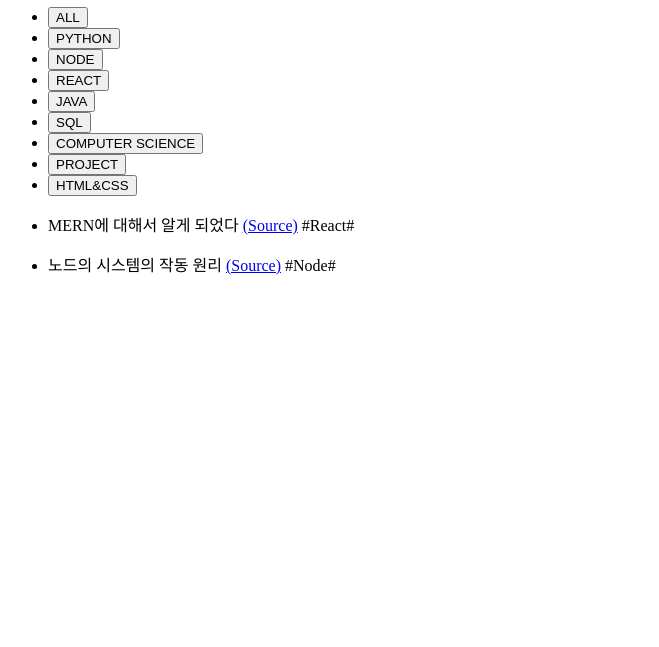
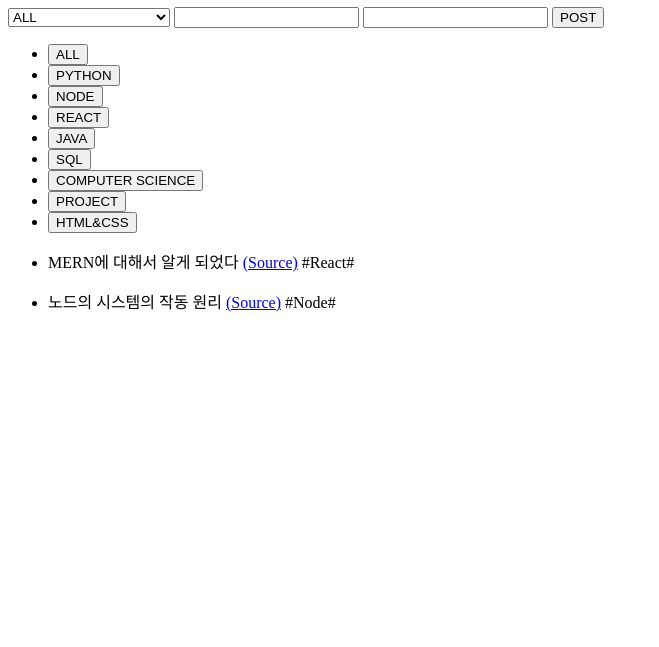
Before and after one commit to Bbokkie-recipe/Today-I-Learned, a plain HTML site: page index.html in a window 1280 px wide. Shown: the part 153-800 px from the top of the page, without its empty margins (0-659 px from the left). Drawn offline with Linux system fonts and the light colour scheme.

Commit message:
add input header

```diff
--- a/index.html
+++ b/index.html
@@ -19,6 +19,24 @@
 	<img src="/imgs/til.png" height="68" width="68"/>
 	<h1>Today I Learned</h1>
 </header>
+
+<form>
+	<select>
+		<option value="ALL">ALL</option>
+		<option value="PYTHON">PYTHON</option>
+		<option value="NODE">NODE</option>
+		<option value="REACT">REACT</option>
+		<option value="JAVA">JAVA</option>
+		<option value="SQL">SQL</option>
+		<option value="COMPUTER SCIENCE">COMPUTER SCIENCE</option>
+		<option value="PROJECT">PROJECT</option>
+		<option value="HTML&CSS">HTML&CSS</option>
+		<br>
+	</select>
+	<input type="text"/>
+	<input type="text"/>
+	<button>POST</button>
+</form>
 <main>
 	<aside>
 	<ul>
```
